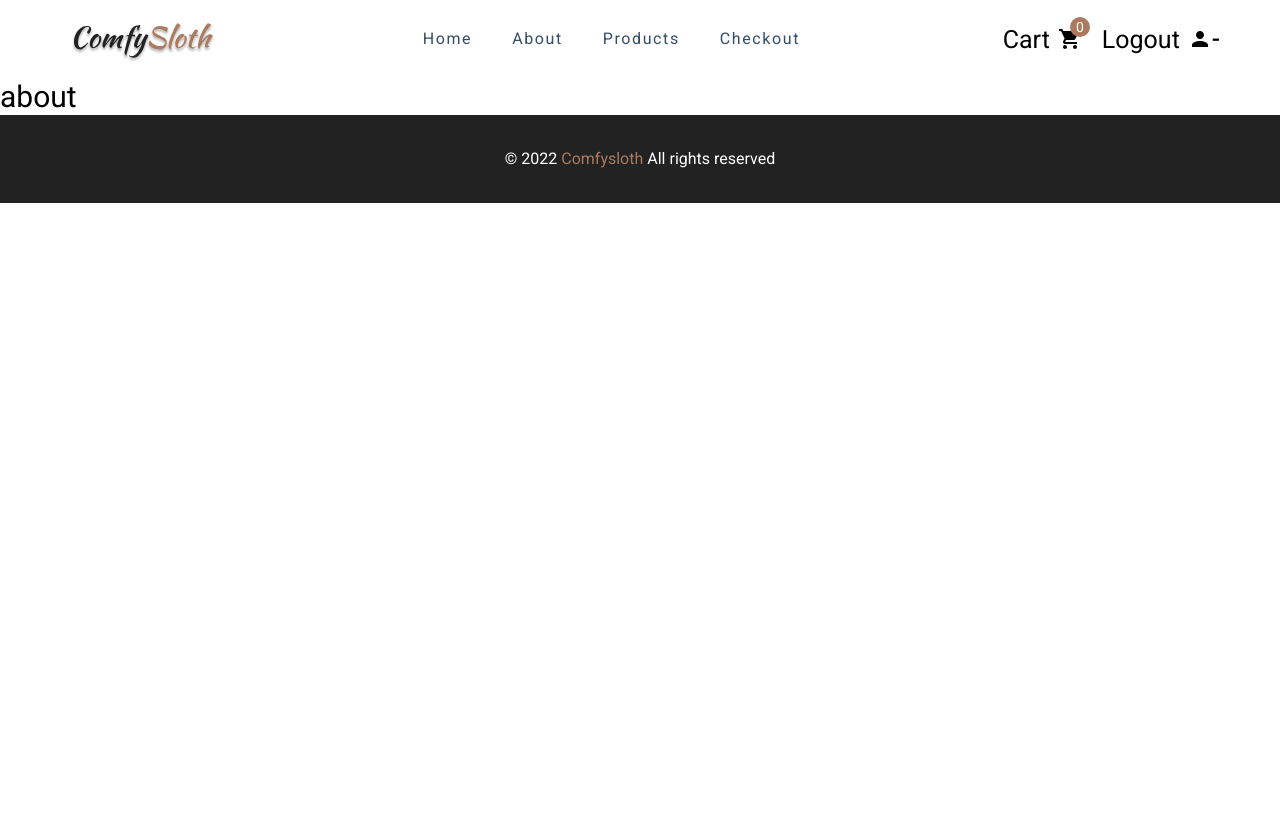
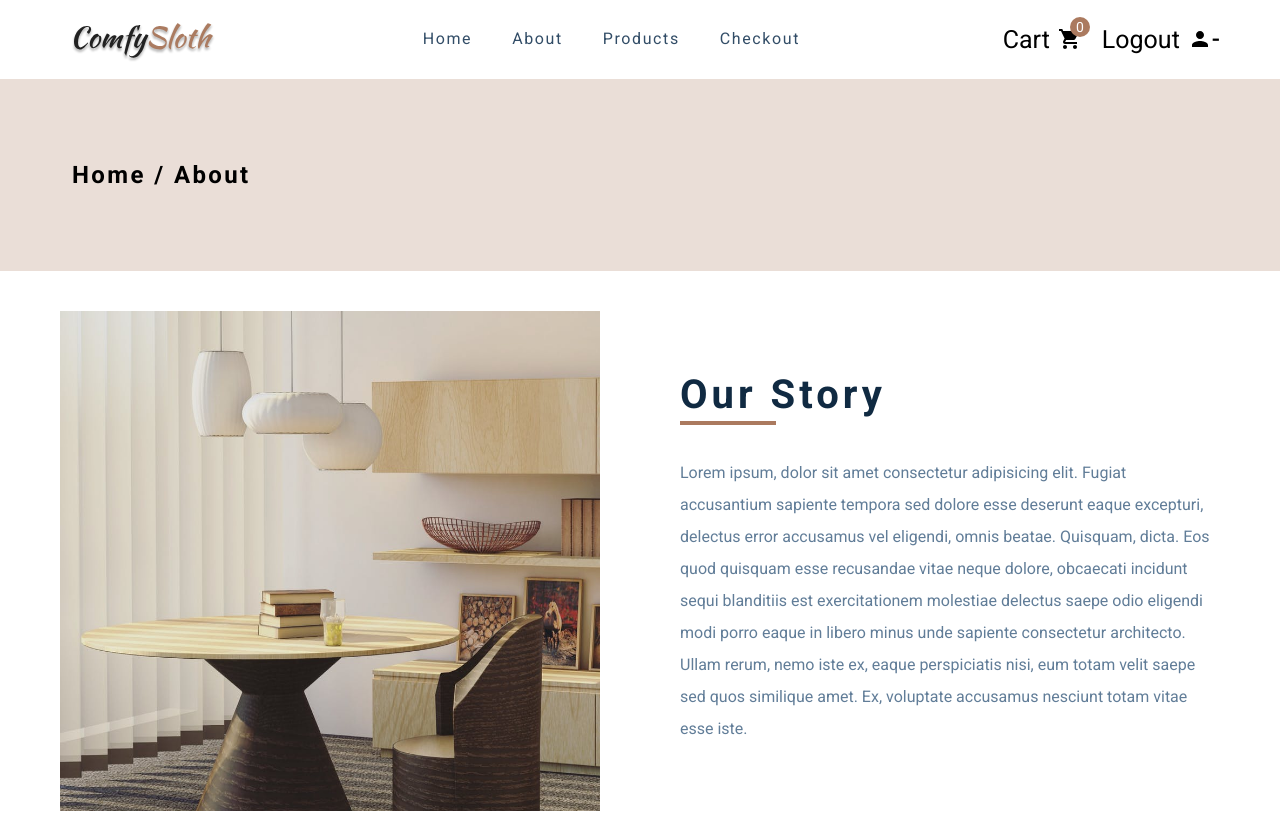
Before and after one commit to Somidh/Comfy-Sloth, a React (Vite) app: page /about in a window 1280 px wide. Shown: the top 813 px of the page. Built offline with nearby package versions, Linux system fonts and the light colour scheme.

Commit message:
completed about page

```diff
--- /dev/null
+++ b/src/component/Header.jsx
@@ -0,0 +1,13 @@
+import React from 'react'
+
+const Header = ({title}) => {
+    return (
+        <div className='bg-[#EADED7] py-20 mb-10'>
+            <div className='max-w-[75em]  mx-auto px-8'>
+                <h1 className='font-bold text-2xl tracking-widest'>Home / {title}</h1>
+            </div>
+        </div>
+    )
+}
+
+export default Header
--- a/src/component/Navbar.jsx
+++ b/src/component/Navbar.jsx
@@ -11,7 +11,7 @@ const Navbar = () => {
   const { handleNavbarClick, showNavbar, } = useStateContext()
 
   return (
-    <div className='flex items-center justify-between max-w-[75em] mx-auto px-5 py-4'>
+    <div className='flex items-center justify-between max-w-[75em] mx-auto px-5 py-4 '>
       <img src={Logo} alt="logo" className='w-[10em] ' />
 
       <div className='hidden lg:flex items-center gap-10 tracking-widest text-[#324D67] '>
--- a/src/component/Sidebar.jsx
+++ b/src/component/Sidebar.jsx
@@ -18,7 +18,7 @@ const Navbar = () => {
   return (
 
 
-    <div className={`fixed top-0 left-0 bg-white w-screen h-screen flex flex-col gap-8 px-5 py-4 ${showNavbar ? '-translate-x-0' : '-translate-x-full'} transition-all duration-300 ease-linear`}>
+    <div className={`fixed top-0 left-0 bg-white z-50 w-screen h-screen flex flex-col gap-8 px-5 py-4 ${showNavbar ? '-translate-x-0' : '-translate-x-full'} transition-all duration-300 ease-linear`}>
       <div className='flex flex-col items-start  gap-5  '>
         <div className='flex items-center justify-between w-full'>
           <img src={Logo} alt="logo" className='w-[10em]' />
--- a/src/pages/About.jsx
+++ b/src/pages/About.jsx
@@ -1,11 +1,23 @@
 import React from 'react'
+import Header from '../component/Header'
+import hero2 from '../assests/hero-2.jpeg'
+
 
 const About = () => {
 
-    console.log("about")
   return (
-    <div>
-      <h1 className='text-black text-3xl'>about</h1>
+    <div className='w-full h-full'>
+      <Header title="About" />
+      <div className='grid grid-cols-0 lg:grid-cols-2 items-center justify-center mx-auto px-10 lg:px-5 max-w-[75em] gap-20 mb-20'>
+        <img src={hero2} alt="About image" className='h-[500px] w-full  object-cover' />
+        <div className='flex flex-col items-start justify-center gap-8'>
+          <div>
+            <h1 className='text-[#102A42] text-3xl md:text-[2.5rem] font-bold tracking-widest mb-2'>Our Story</h1>
+            <div className='bg-[#AB7A5F] w-24 h-1' />
+          </div>
+          <p className='text-[#617D98] leading-8 mx-auto '>Lorem ipsum, dolor sit amet consectetur adipisicing elit. Fugiat accusantium sapiente tempora sed dolore esse deserunt eaque excepturi, delectus error accusamus vel eligendi, omnis beatae. Quisquam, dicta. Eos quod quisquam esse recusandae vitae neque dolore, obcaecati incidunt sequi blanditiis est exercitationem molestiae delectus saepe odio eligendi modi porro eaque in libero minus unde sapiente consectetur architecto. Ullam rerum, nemo iste ex, eaque perspiciatis nisi, eum totam velit saepe sed quos similique amet. Ex, voluptate accusamus nesciunt totam vitae esse iste.</p>
+        </div>
+      </div>
     </div>
   )
 }
--- a/src/pages/Checkout.jsx
+++ b/src/pages/Checkout.jsx
@@ -1,9 +1,10 @@
 import React from 'react'
+import Header from '../component/Header'
 
 const Checkout = () => {
   return (
     <div>
-      chekcout
+      <Header title="Checkout" />
     </div>
   )
 }
--- a/src/pages/Product.jsx
+++ b/src/pages/Product.jsx
@@ -1,9 +1,10 @@
 import React from 'react'
+import Header from '../component/Header'
 
 const Product = () => {
   return (
     <div>
-      <h1>prouct</h1>
+      <Header title="Product" />
     </div>
   )
 }
```
